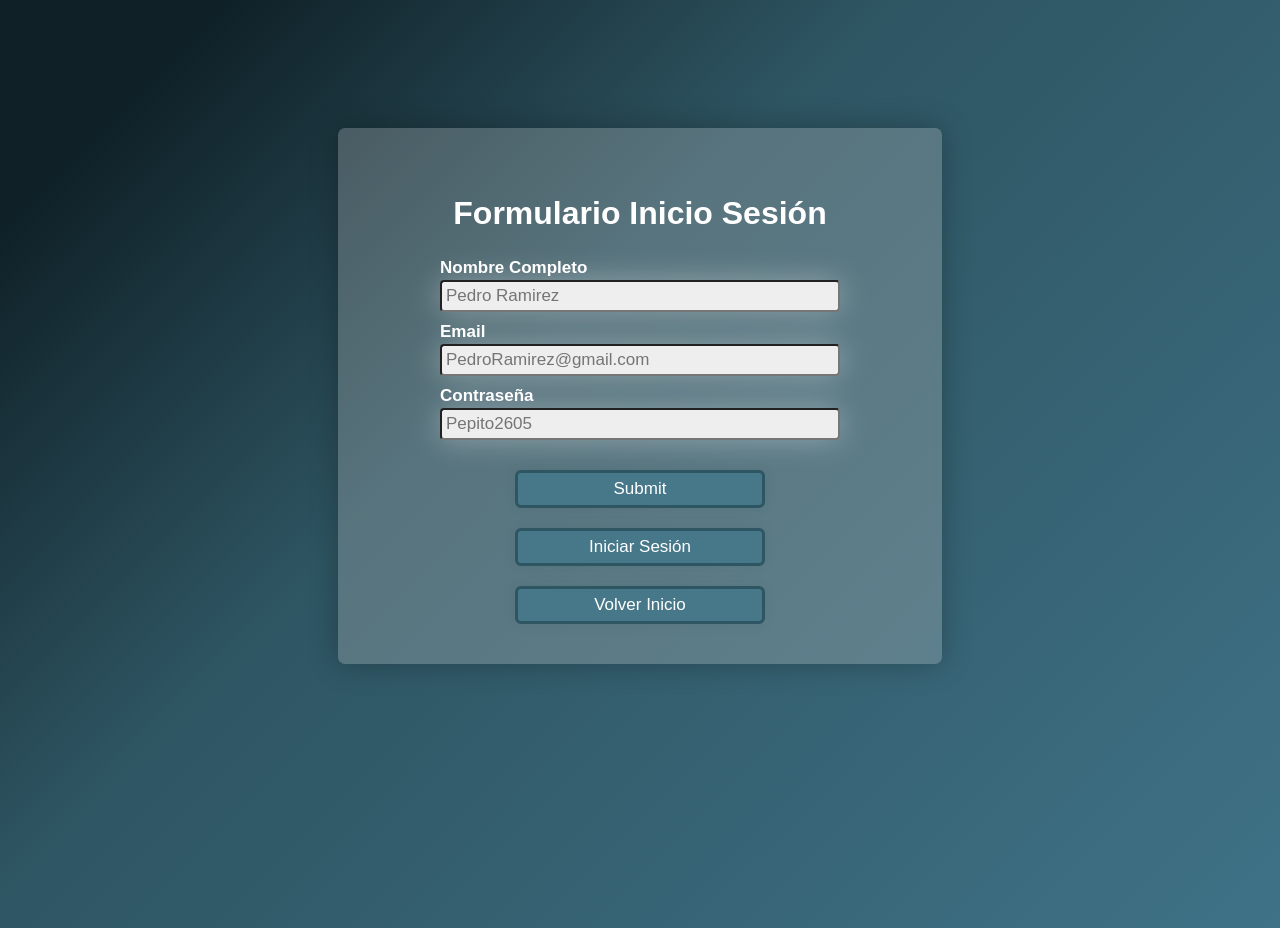
After one commit to ThyagoASan/Proyecto-Altoque-_desarrollo_y_Arquitect_web, a PHP site: page /registrarse.html in a window 1280 px wide. The commit adds this page. Run offline with PHP 8.4, Linux system fonts and the light colour scheme.

Commit message:
creado la pagina de registrarse

```diff
--- a/html y css/css.css
+++ b/html y css/css.css
@@ -79,7 +79,7 @@ display:block;
     background-color: #367d9b ;
     color: white;
 }
-.login-link{
+.login-link, .registrarse_link, .inicio-link{
     text-decoration: none;
     color: inherit;
 }
@@ -208,6 +208,10 @@ h2{
     display: flex;
     justify-content: center;
     box-shadow: 0 0 15px rgba(0, 0, 0, 0.050);
-
+}
+.botones1:hover{
+    background-color:#437a92 ;
+    box-shadow: #ffff;
+    color: #2e3f46;
 }
 /* ---final login--- */
--- a/html y css/pagina1.html
+++ b/html y css/pagina1.html
@@ -4,7 +4,7 @@
     <meta charset="UTF-8">
     <meta name="viewport" content="width=device-width, initial-scale=1.0">
     <link rel="stylesheet" href="css.css">
-    <title>Document</title>
+    <title>Principal</title>
 </head>
 <body>
     <header class="header">
@@ -23,7 +23,7 @@
             <li class="header__list-item item_login">
             <a class="login-link" href="sesion.html">Log in</a>
             </li>
-            <li class="header__list-item item_registrarse">Registrarse</li>
+            <li class="header__list-item item_registrarse"><a class="registrarse_link" href="registrarse.html">Registrarse</a></li>
         </ul>
     </header>
         <div class="div">
--- /dev/null
+++ b/html y css/registrarse.html
@@ -0,0 +1,25 @@
+<!DOCTYPE html>
+<html lang="en">
+<head>
+    <meta charset="UTF-8">
+    <meta name="viewport" content="width=device-width, initial-scale=1.0">
+    <title>Registrarse</title>
+    <link rel="stylesheet" href="css.css">
+</head>
+<body>
+    <form class="formulario1">
+        <h2>Formulario Inicio Sesión</h2>
+        <label class="label1" for="nombre_completo">Nombre Completo</label>
+        <input class="input1" type"text" id="nombre_completo" required placeholder="Pedro Ramirez">
+        <label class="label1">Email <br></label>
+        <input class="input1" type="email" required placeholder="PedroRamirez@gmail.com">
+
+        <label class="label2">Contraseña </label>
+            <input class="input1"  type="password" required minlength="6" placeholder="Pepito2605" >
+        <input class="botones1"  type="submit">
+        <button class="botones1" type="button"><a class="login-link" href="sesion.html">Iniciar Sesión</a></button>
+        <button class="botones1" type="button"><a class="inicio-link" href="pagina1.html">Volver Inicio</a></button>
+
+    </form>
+</body>
+</html>
--- a/html y css/sesion.html
+++ b/html y css/sesion.html
@@ -15,7 +15,9 @@
         <label class="label2">Contraseña </label>
             <input class="input1"  type="password" required minlength="6" placeholder="Pepito2605" >
         <input class="botones1"  type="submit">
-        <button class="botones1" type="button">Registrarse</button>
+        <button class="botones1" type="button"><a class="registrarse_link" href="registrarse.html">Registrarse</a></button>
+        <button class="botones1" type="button"><a class="inicio-link" href="pagina1.html">Volver Inicio</a></button>
+
 
     </form>
 
```
Also changed, not shown: 1 other file.
